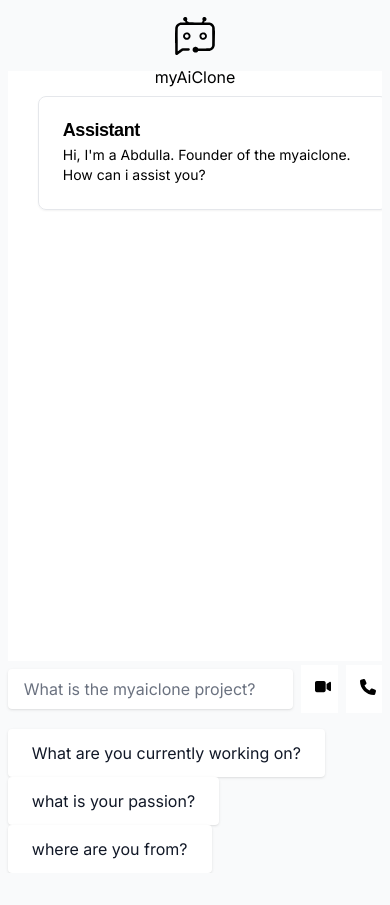
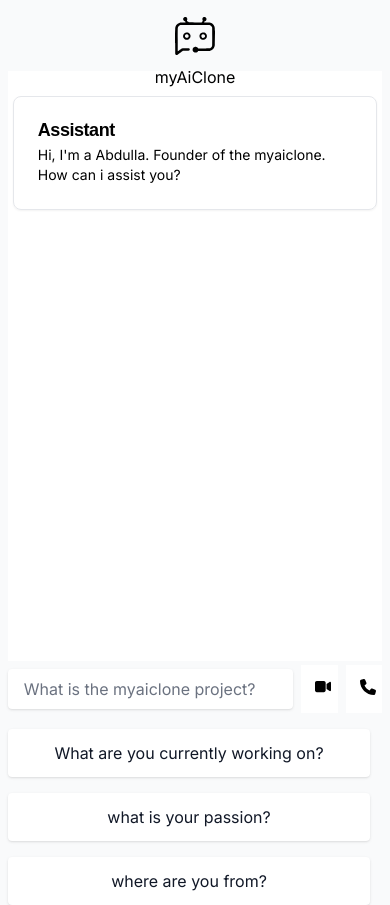
Before and after one commit to AbdullA-Ababakre/text-chatbot, a Next.js app: page / in a window 390 px wide. Before the commit the page ends 873 px from the top, so only its background shows below. Built offline with nearby package versions, Linux system fonts and the light colour scheme.

Commit message:
add mobile UI

```diff
--- a/src/app/components/assistantChat.jsx
+++ b/src/app/components/assistantChat.jsx
@@ -7,8 +7,8 @@
   assistantName = "Assistant",
 }) {
   return (
-    <div className="mb-[25px] ml-[25px] mt-[20px]">
-      <Card className="w-[350px]">
+    <div className="mb-[25px] lg:ml-[25px] md:ml-[15px] mt-[20px]">
+      <Card className="md:w-[350px] lg:md:w-[350px]">
         <CardHeader>
           <CardTitle>{assistantName}</CardTitle>
           <CardDescription>{text}</CardDescription>
--- a/src/app/page.tsx
+++ b/src/app/page.tsx
@@ -103,6 +103,7 @@
           disableButton={true}
           labelText={""}
         />
+        <div className="flex flex-col sm:flex-row gap-4">
           <button
             onClick={() =>
               handlePromptSampleClick("What are you currently working on?")
@@ -126,6 +127,7 @@
             where are you from?
           </button>
         </div>
+      </div>
     </>
   );
 };
```
Lines whose indentation alone changed are shown as unchanged.
